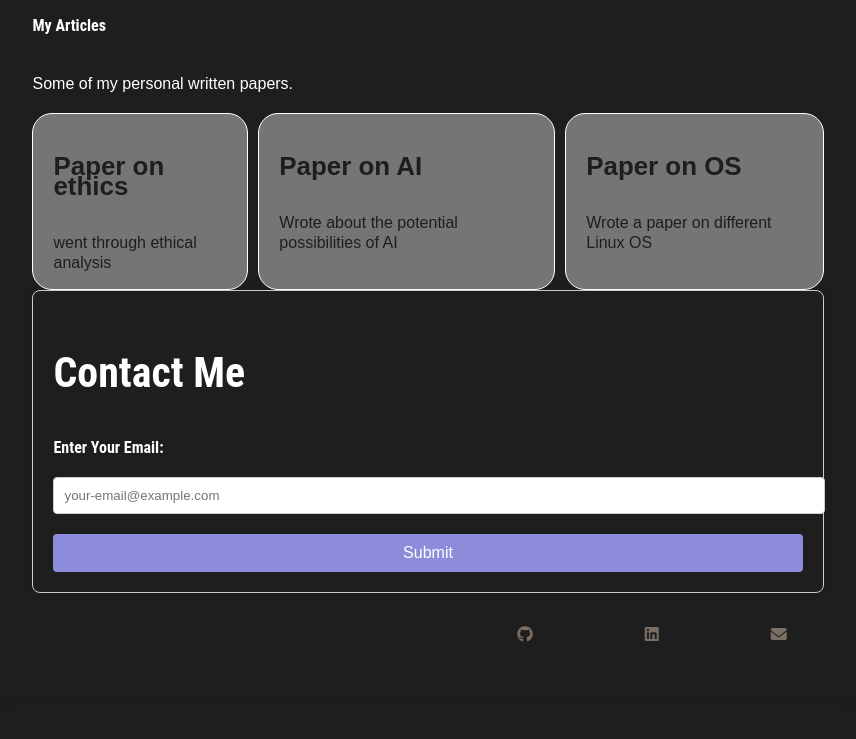
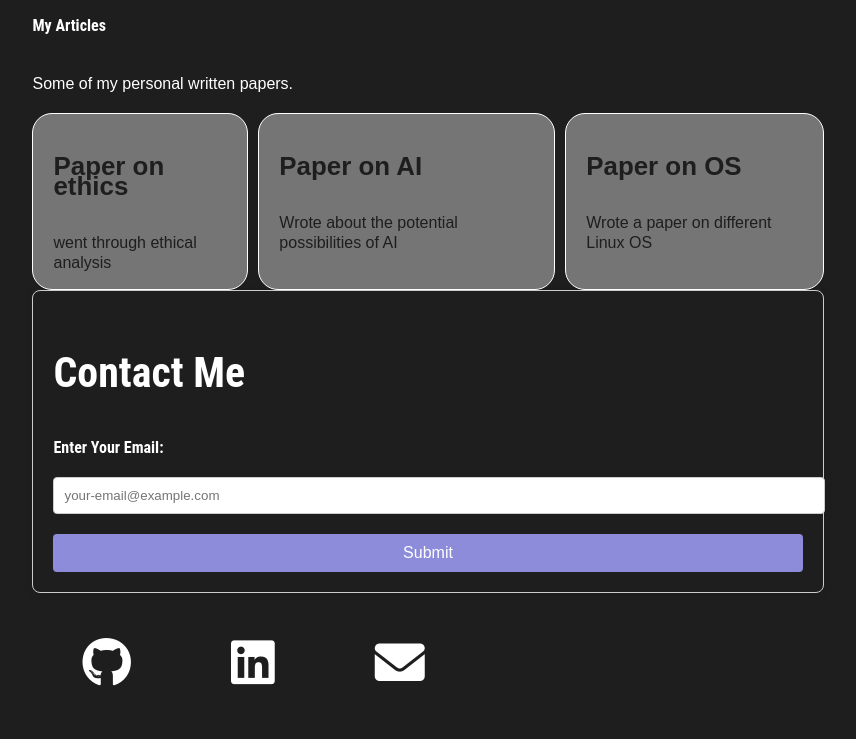
Before and after one commit to tomasGonz67/webdev1project, a website: page docs/index.html in a window 1280 px wide. Shown: the part 1108-1847 px from the top of the page, without its empty margins (212-1068 px from the left). Drawn offline with Linux system fonts and the light colour scheme.

Commit message:
fixed footer html and css

```diff
--- a/docs/index.html
+++ b/docs/index.html
@@ -107,28 +107,16 @@
     </div>
 
     <footer>
-        <div class="row">
-
-            <ul>
-                <li>
+        <div class="contact-icons">
             <a href="https://github.com/yourusername" target="_blank" aria-label="GitHub">
                 <i class="fab fa-github"></i>
             </a>
-                </li>
-
-                <li>
             <a href="https://www.linkedin.com/in/yourusername" target="_blank" aria-label="LinkedIn">
                 <i class="fab fa-linkedin"></i>
             </a>
-                </li>
-
-                <li>
             <a href="mailto:youremail@example.com" aria-label="Email">
                 <i class="fas fa-envelope"></i>
             </a>
-                </li>
-
-            </ul>
         </div>
 
 
--- a/docs/styles.css
+++ b/docs/styles.css
@@ -52,9 +52,10 @@ li{
 
 }
 
-header, main, footer {
+header, main {
     padding: 1.618% 2.618%; /* Padding following the golden ratio */
 }
+
 
 a {
     color: #7B6F63;
@@ -221,3 +222,20 @@ header {
         .contact-container input[type="submit"]:hover {
             background-color: #218838;
         }
+
+
+.contact-icons {
+    display: flex;
+    justify-content: start;
+
+}
+
+    .contact-icons a {
+        color: white;
+        font-size: 50px;
+        text-decoration: none;
+    }
+
+        .contact-icons a:hover {
+            color: #0073b1; /* LinkedIn color as an example for hover effect */
+        }
```
Lines whose indentation alone changed are shown as unchanged.
